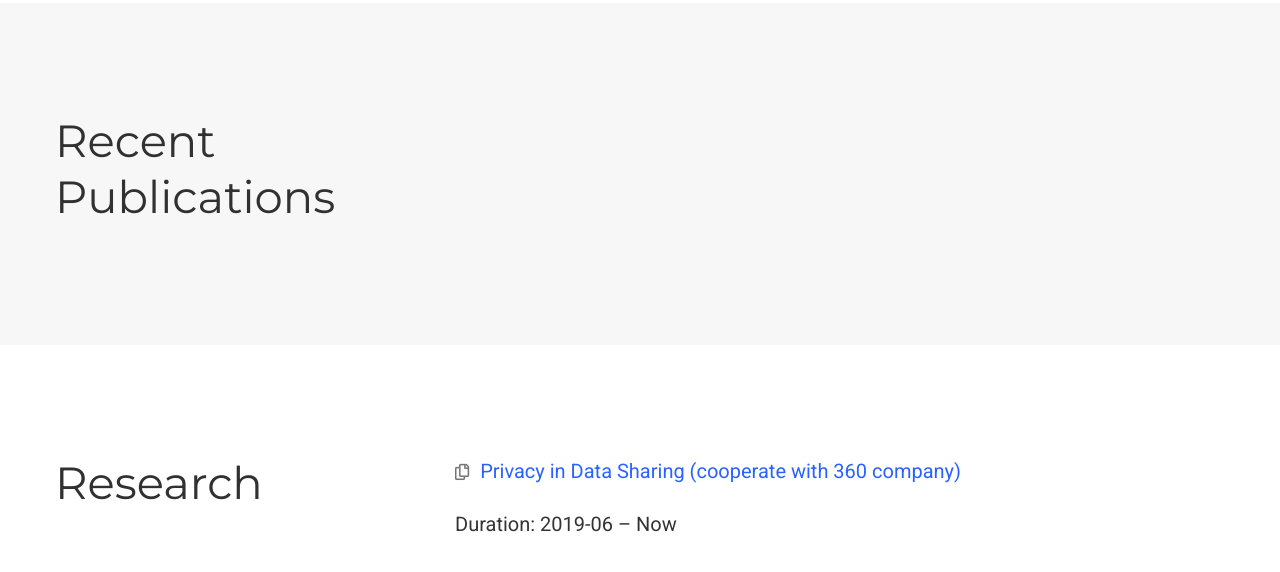
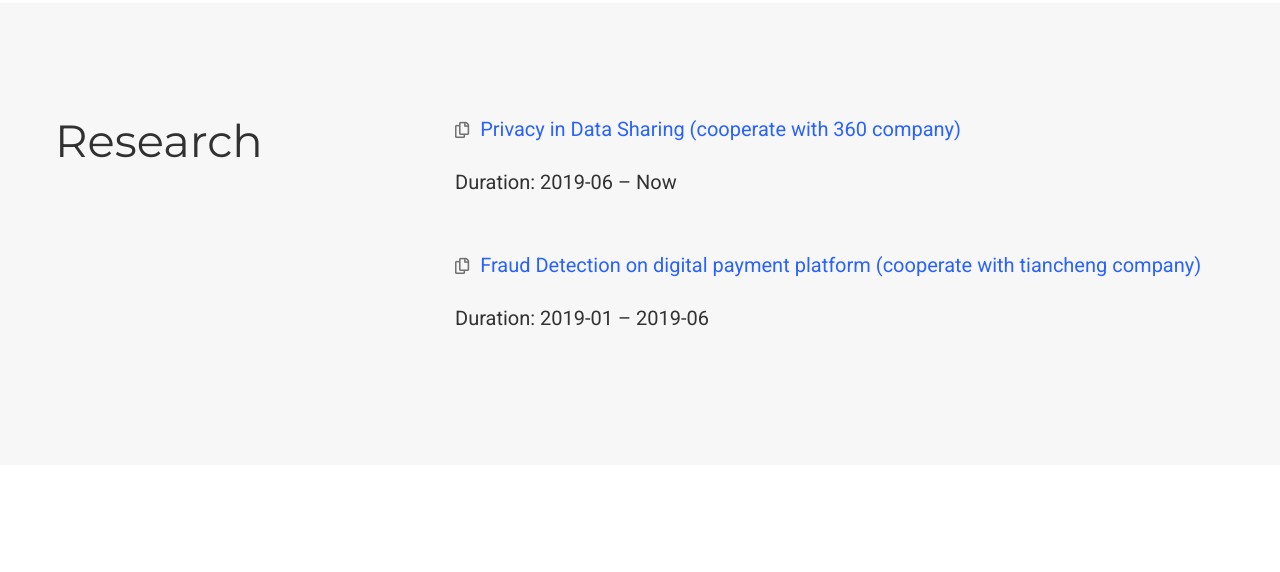
Before and after one commit to dengruoyu/dengruoyu.github.io, a plain HTML site: page index.html in a window 1280 px wide. Shown: the part 726-1298 px from the top of the page. Drawn offline with nearby package versions, Linux system fonts and the light colour scheme; some icons are missing.

Commit message:
Update index.html

```diff
--- a/index.html
+++ b/index.html
@@ -589,99 +589,6 @@ Shanghai Jiao Tong University<br></p>
 
 
 
-  <section id="publications" class="home-section wg-pages   "  >
-    <div class="container">
-
-
-
-
-
-
-
-
-
-
-
-
-
-
-
-
-
-
-
-
-
-
-
-
-
-
-
-
-
-
-
-
-
-
-
-
-
-
-
-
-
-
-<div class="row">
-  <div class="col-12 col-lg-4 section-heading">
-    <h1>Recent Publications</h1>
-
-  </div>
-  <div class="col-12 col-lg-8">
-
-
-
-
-
-
-
-  </div>
-</div>
-
-    </div>
-  </section>
-
-
-
-
-
-
-
-
-
-
-
-
-
-
-
-
-
-
-
-
-
-
-
-
-
-
-
-
-
-
-
   <section id="projects" class="home-section wg-portfolio   "  >
     <div class="container">
 
```
